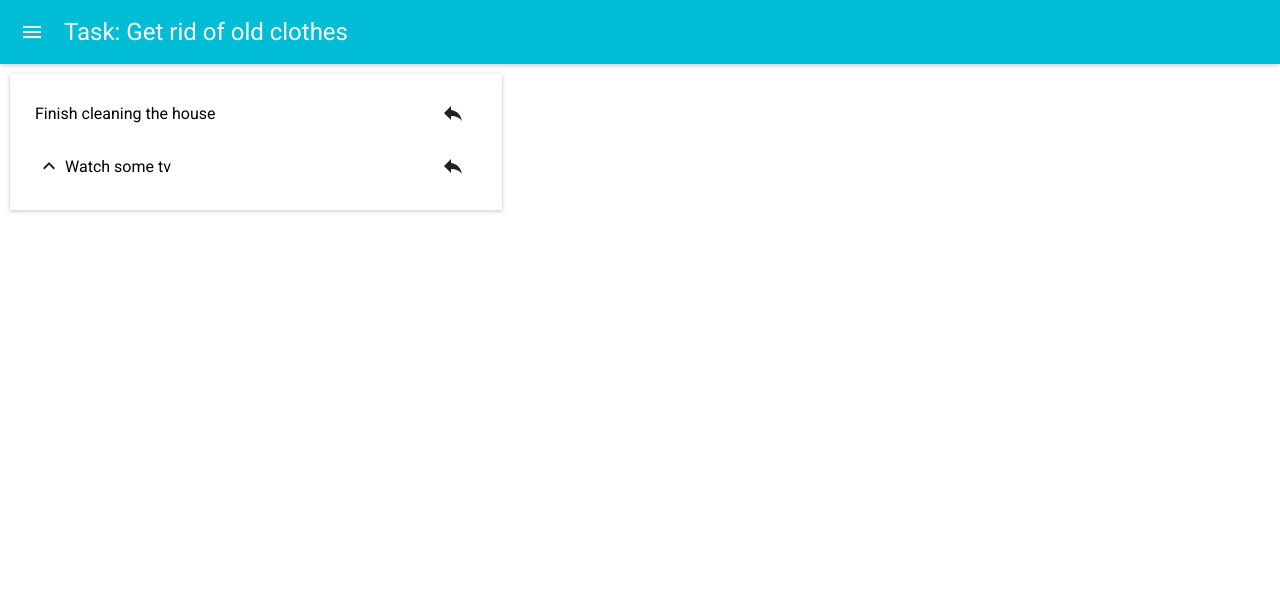
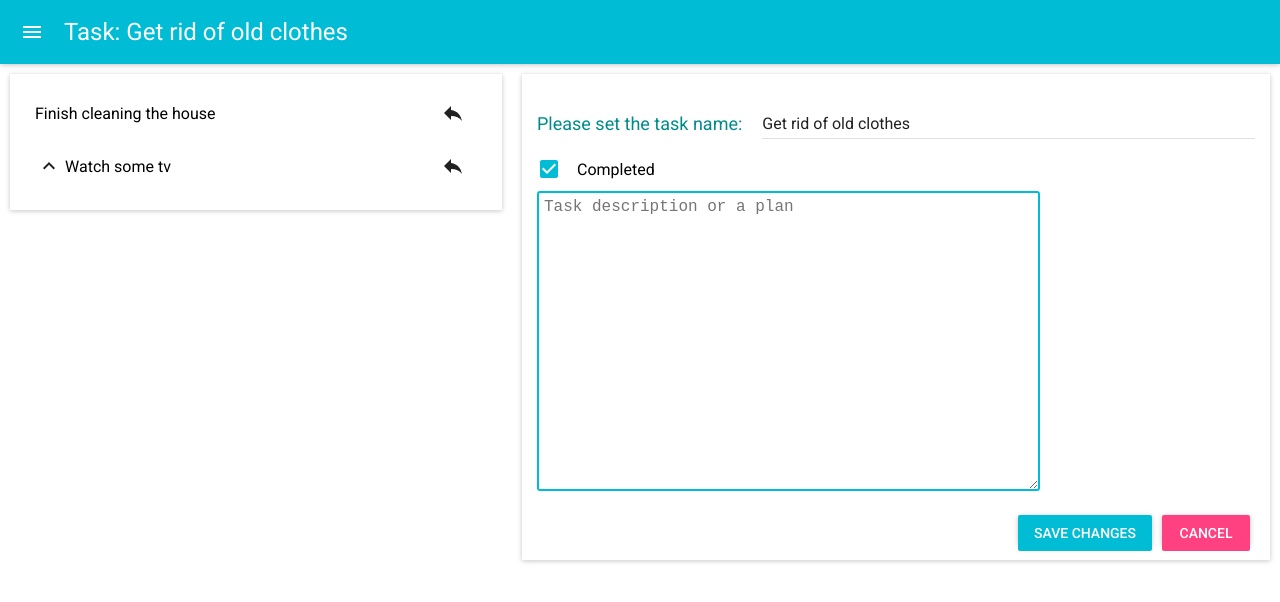
Before and after one commit to Tasarinan/react_todo, a React (Create React App) app: page /1/1/edit in a window 1280 px wide. Shown: the top 602 px of the page. Built offline with nearby package versions, Linux system fonts and the light colour scheme; what react-tap-event-plugin would draw is missing.

Commit message:
html  and styles for todoedit, redirect to home

```diff
--- a/src/components/CategoryItem/index.js
+++ b/src/components/CategoryItem/index.js
@@ -24,6 +24,34 @@ const  CategoryItem  = ({id, title, editCategory, deleteCategory, addNewSubcateg
 				</IconButton>
 			</div>);
 
+	const editCategoryRender =  (<CategoryEdit
+            itemTitle={title}
+            id={id}
+            getModalConfig={getModalConfig}
+            handleModalOpen={handleModalOpen}
+        />);
+
+    const deleteAndAddSubCategoryRender =
+        (<div className="CategoryItemPanel">
+            <CategoryDelete
+                id={id}
+                getModalConfig={getModalConfig}
+                handleModalOpen={handleModalOpen}
+            />
+            <AddSubCategory
+                id={id}
+                getModalConfig={getModalConfig}
+                handleModalOpen={handleModalOpen}
+            />
+        </div>);
+
+    const moveToCategoryRender = (
+        <div className="CategoryItemPanel">
+            <IconButton>
+                <MoveToIcon/>
+            </IconButton>
+        </div>);
+
 	const subcategoriesListRender = hasSubcategory && expanded &&
 		(<CategoryList
 			className="CategoryList"
@@ -44,40 +72,13 @@ const  CategoryItem  = ({id, title, editCategory, deleteCategory, addNewSubcateg
 				<div className="CategoryItemPanel">
 					{ expanderRender }
 					<div className={"CategoryItemTitle" + (hasSubcategory ? " CategoryItemTitle--hasSub" : "")}>
-
 						{ shouldRenderCRUD
 							? <NavLink to={`/${id}`} activeClassName="selected">{title}</NavLink>
 							: <span>{title}</span> }
 					</div>
-
-                    { shouldRenderCRUD && <CategoryEdit
-						itemTitle={title}
-						id={id}
-						getModalConfig={getModalConfig}
-						handleModalOpen={handleModalOpen}
-					/> }
+                    { shouldRenderCRUD && editCategoryRender }
 				</div>
-
-                { shouldRenderCRUD
-					? <div className="CategoryItemPanel">
-						<CategoryDelete
-							id={id}
-							getModalConfig={getModalConfig}
-							handleModalOpen={handleModalOpen}
-						/>
-						<AddSubCategory
-							id={id}
-							getModalConfig={getModalConfig}
-							handleModalOpen={handleModalOpen}
-						/>
-					</div>
-
-					: <div className="CategoryItemPanel">
-						<IconButton >
-							<MoveToIcon/>
-						</IconButton>
-					</div>
-                }
+                { shouldRenderCRUD ? deleteAndAddSubCategoryRender : moveToCategoryRender }
 			</div>
 			{ subcategoriesListRender }
 		</li>
--- /dev/null
+++ b/src/components/Todo/Todo.css
@@ -0,0 +1,3 @@
+.TodoEditTile {
+    display: flex;
+}
--- a/src/components/Todo/index.js
+++ b/src/components/Todo/index.js
@@ -1,25 +1,32 @@
 import React from 'react';
 import AppBar from 'material-ui/AppBar';
 import CategoryTile from '../CategoryTile';
+import TodoEditContainer from '../../containers/TodoEditContainer';
+import { findCurrentItem } from '../../helpers'
+import './Todo.css';
 
-const Todo = ({match, categoryList, ...restProps}) => {
+const Todo = ({match, categoryList, editTask, ...restProps}) => {
     const categoryId = Number(match.params.categoryId),
         todoId = Number(match.params.todoId);
 
-    const todoItem = categoryList
-        .filter(cat => cat.id === categoryId)
-        .reduce((currentCategory) => currentCategory)
-        .todos.filter(todo => todo.id === todoId)
-              .reduce((currentTodo) => currentTodo);
+    const todoItem = findCurrentItem(findCurrentItem(categoryList, categoryId).todos, todoId);
 
     return (
         <div>
             <AppBar title={`Task: ${todoItem.title}`} />
+            <div className="TodoEditTile">
                 <CategoryTile
                     categoryList={categoryList}
                     shouldRenderCRUD={false}
                     {...restProps}
                 />
+                <TodoEditContainer
+                    categoryId={categoryId}
+                    todoItem={todoItem}
+                    editTask={editTask}
+                />
+            </div>
+
         </div>
     );
 };
--- a/src/containers/DashboardContainer/index.js
+++ b/src/containers/DashboardContainer/index.js
@@ -99,7 +99,6 @@ class DashboardContainer extends Component {
 
     handleModalOpen = () => this.setState(prevState => ({isModalOpen: !prevState.isModalOpen}));
 
-
     render() {
         const {categoryList, modalConfig, isModalOpen} = this.state;
         const itemsToRender = categoryList
--- /dev/null
+++ b/src/containers/TodoEditContainer/TodoEdit.css
@@ -0,0 +1,40 @@
+.TodoEdit{
+    flex-grow: 1;
+    margin: 10px 10px 0 10px;
+    list-style: none;
+    max-height: 90vh;
+    overflow-y: scroll;
+    box-shadow: rgba(0, 0, 0, 0.117647) 0 1px 6px, rgba(0, 0, 0, 0.117647) 0 1px 4px;
+    padding: 15px;
+}
+.TodoEditButtonsWrap {
+    display: flex;
+    justify-content: flex-end;
+    height: 30px;
+}
+.TodoEditButton {
+    margin: 0 5px;
+}
+.TodoEditTitle, .TodoEditCheckboxWrap {
+    display: flex;
+    align-items: center;
+    margin: 10px 0;
+}
+.TodoEditSpan {
+    color: darkcyan;
+    font-size: 18px;
+}
+.TodoEditTitleInput {
+    margin-left: 20px;
+    flex-grow: 1;
+}
+.TodoEditTextarea {
+    width: 70%;
+    height: 300px;
+    margin-bottom: 20px !important;
+    padding: 5px;
+    font-size: 16px;
+    resize: vertical;
+    border: 2px solid rgb(0, 188, 212);
+    border-radius: 3px;
+}
--- /dev/null
+++ b/src/containers/TodoEditContainer/index.js
@@ -0,0 +1,68 @@
+import React, {Component} from 'react';
+import { NavLink } from 'react-router-dom';
+
+import RaisedButton from 'material-ui/RaisedButton';
+import TextField from 'material-ui/TextField';
+import Checkbox from 'material-ui/Checkbox';
+import './TodoEdit.css';
+
+class TodoEditContainer extends Component {
+    state = {newItemTitle: ""};
+
+    handleTitleChange = (e) => {
+        this.setState({newItemTitle: e.target.value});
+    };
+
+    handleSubmit = () => {
+        const { editTask, todoItem: { id } } = this.props;
+        const {newItemTitle} = this.state;
+
+        if(newItemTitle.trim()) editTask(newItemTitle, id);
+
+        this.setState({newItemTitle: ""});
+    };
+
+    render () {
+        const {categoryId, todoItem: {isCompleted, title}} = this.props;
+
+        return (
+            <div className="TodoEdit">
+                <div className="TodoEditTitle">
+                    <span className="TodoEditSpan"> Please set the task name:</span>
+                    <TextField
+                        className="TodoEditTitleInput"
+                        id="text-field-default"
+                        defaultValue={title}
+                        onChange={this.handleTitleChange}
+
+                    />
+                </div>
+                <div className="TodoEditCheckboxWrap">
+                    <Checkbox
+                        style={{width: 'auto'}}
+                        name="isCompleted"
+                        checked={isCompleted}
+                    />
+                    <span>Completed</span>
+                </div>
+                <textarea className="TodoEditTextarea" placeholder="Task description or a plan"/>
+                <div className="TodoEditButtonsWrap">
+                    <NavLink to={`${categoryId}`} className="TodoEditButtonsWrap">
+                        <RaisedButton
+                            label="Save changes"
+                            primary
+                            className="TodoEditButton"
+                            onClick={this.handleSubmit}
+                        />
+                    </NavLink>
+                    <RaisedButton
+                        label="Cancel"
+                        secondary
+                        className="TodoEditButton"
+                    />
+                </div>
+            </div>
+        );
+    }
+}
+export default TodoEditContainer;
--- /dev/null
+++ b/src/helpers/index.js
@@ -0,0 +1,4 @@
+export function findCurrentItem(list, itemId) {
+    return list.filter(item => item.id === itemId)
+        .reduce((currentItem) => currentItem)
+}
```
Lines whose indentation alone changed are shown as unchanged.
